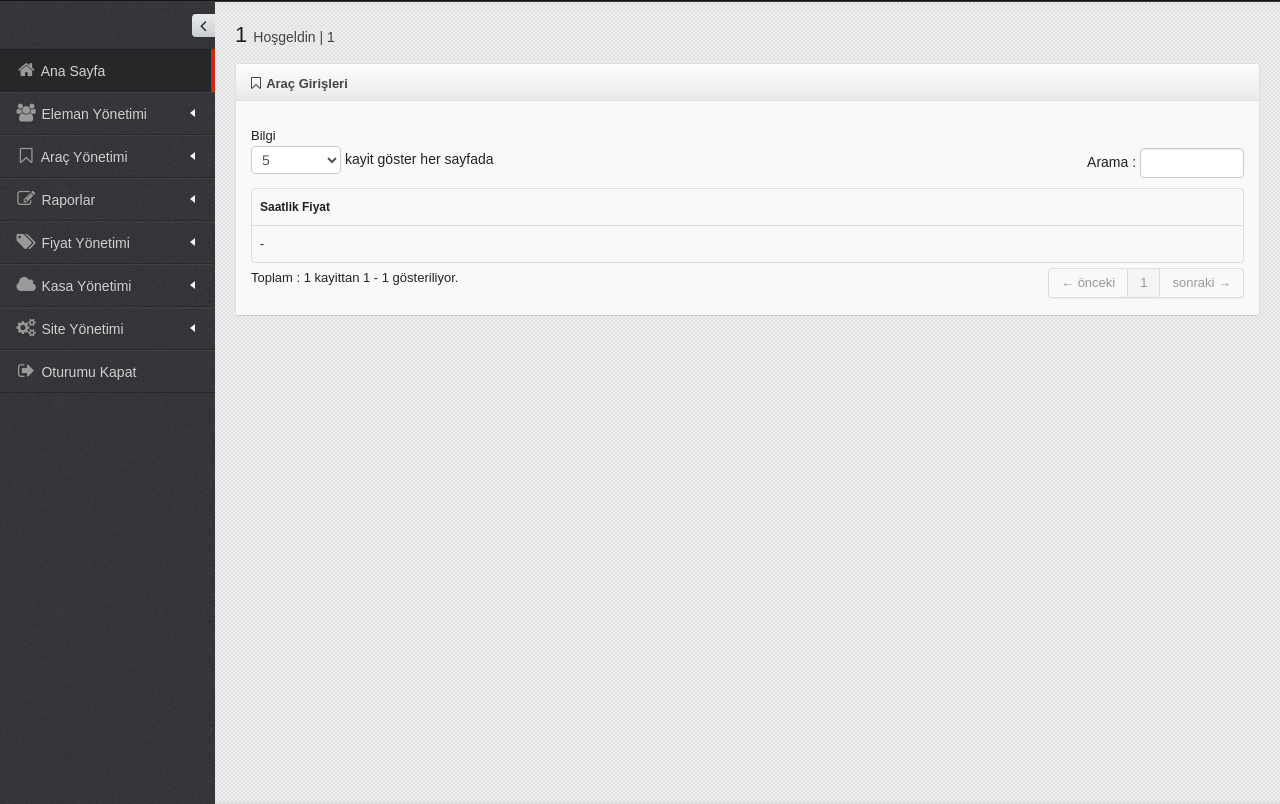
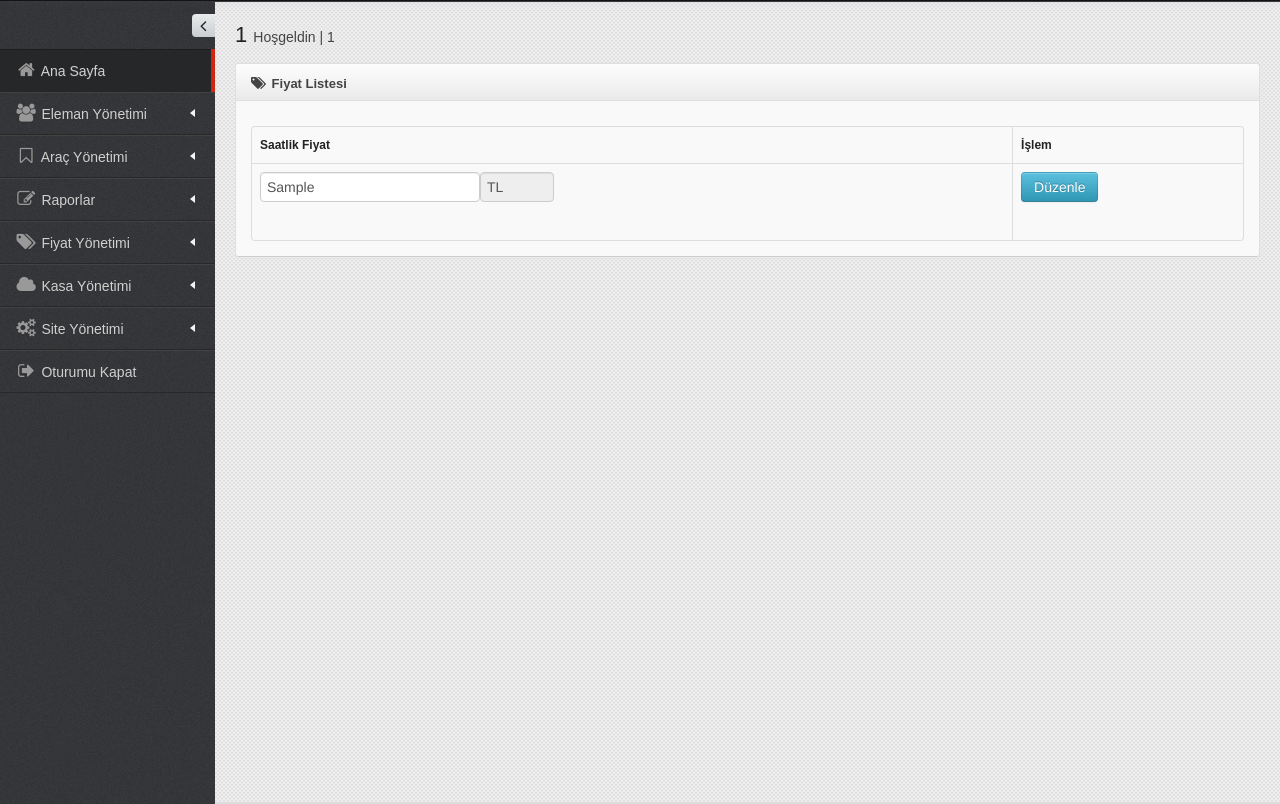
Before and after one commit to MGuvenc/Otopark-Sistemi, a PHP site: page /fiyat.php in a window 1280 px wide. Shown: the part 46-850 px from the top of the page. Run offline with PHP 8.4, Linux system fonts and the light colour scheme; the visitor is signed in with stand-in values (Sample User, id 1); tables that the repository leaves empty or names only in its code hold one stand-in row (values such as "Sample post").

Commit message:
Update fiyat.php

```diff
--- a/fiyat.php
+++ b/fiyat.php
@@ -6,6 +6,17 @@
 	if(empty($_SESSION["kullanici"])){
 		header("Refresh: 0; url= index.php");
 	}else{
+?>
+<?php
+	$mesaj = "";
+	if(!empty($_POST["deneme"])){
+		$updateFiyat = "UPDATE guncel_fiyat SET fiyat='".$_POST["deneme"]."'";
+		if ($conn->query($updateFiyat) === TRUE) {
+			$mesaj = '<div class="alert alert-success">Fiyat Güncellendi!</div>';
+		}else {
+			$mesaj = '<div class="alert">Çıkış işlemi başarısız!</div>';
+		}
+	}
 ?>
 <!DOCTYPE html>
 <!--[if IE 8]> <html lang="tr" class="ie8"> <![endif]-->
@@ -50,19 +61,30 @@
 						<div class="span12">
 							<div class="widget box light-grey">
 								<div class="widget-title">
-									<h4><i class="icon-bookmark-empty"></i> Araç Girişleri</h4>
+									<h4><i class="icon-tags"></i> Fiyat Listesi</h4>
 								</div>
 								<div class="widget-body">
 									<div class="clearfix margin-bottom-10"></div>
-									Bilgi
-									<table class="table table-striped table-bordered table-hover" id="sample_1" style="font-size:12px;">
+									<?php echo $mesaj; ?>
+									<table class="table table-striped table-bordered table-hover" style="font-size:12px;">
 										<thead>
 											<tr>
 												<th>Saatlik Fiyat</th>
+												<th>İşlem</th>
 											</tr>
 										</thead>
 										<tbody>
-											<td>-</td>
+											<?php
+											$selectFiyat = "SELECT fiyat FROM guncel_fiyat";
+											$rFiyat = $conn->query($selectFiyat);
+											if (mysqli_num_rows($rFiyat)>0){
+												$rowFiyat = $rFiyat->fetch_array(MYSQLI_NUM);
+												echo '<td><form method="post" action="'.htmlspecialchars($_SERVER["PHP_SELF"]).'">
+													  <input type="text" name="deneme" value="'.$rowFiyat[0].'"><input type="text" class="input-mini" value="TL" disabled></td>
+													  <td><button class="btn btn-info">
+													  Düzenle</button></form></td>';
+											}
+											?>
 										</tbody>
 									</table>
 								</div>
```
